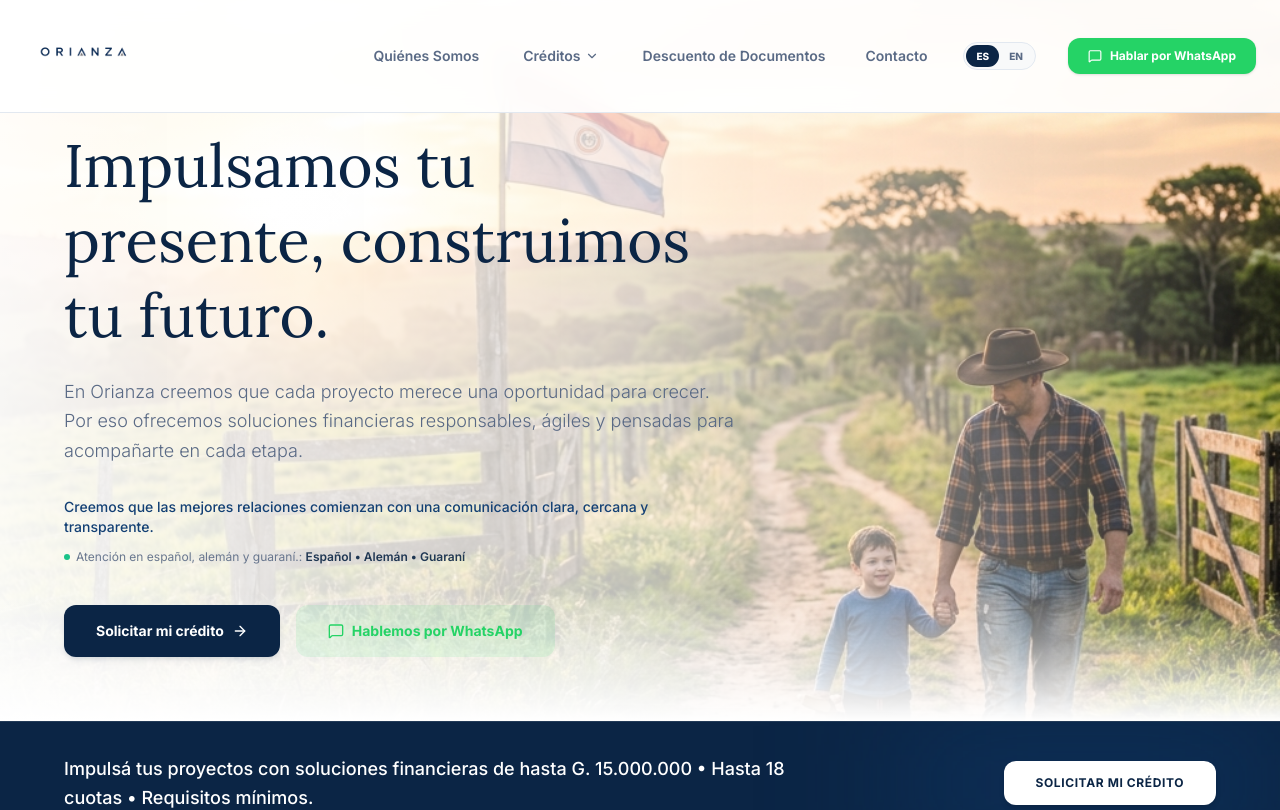
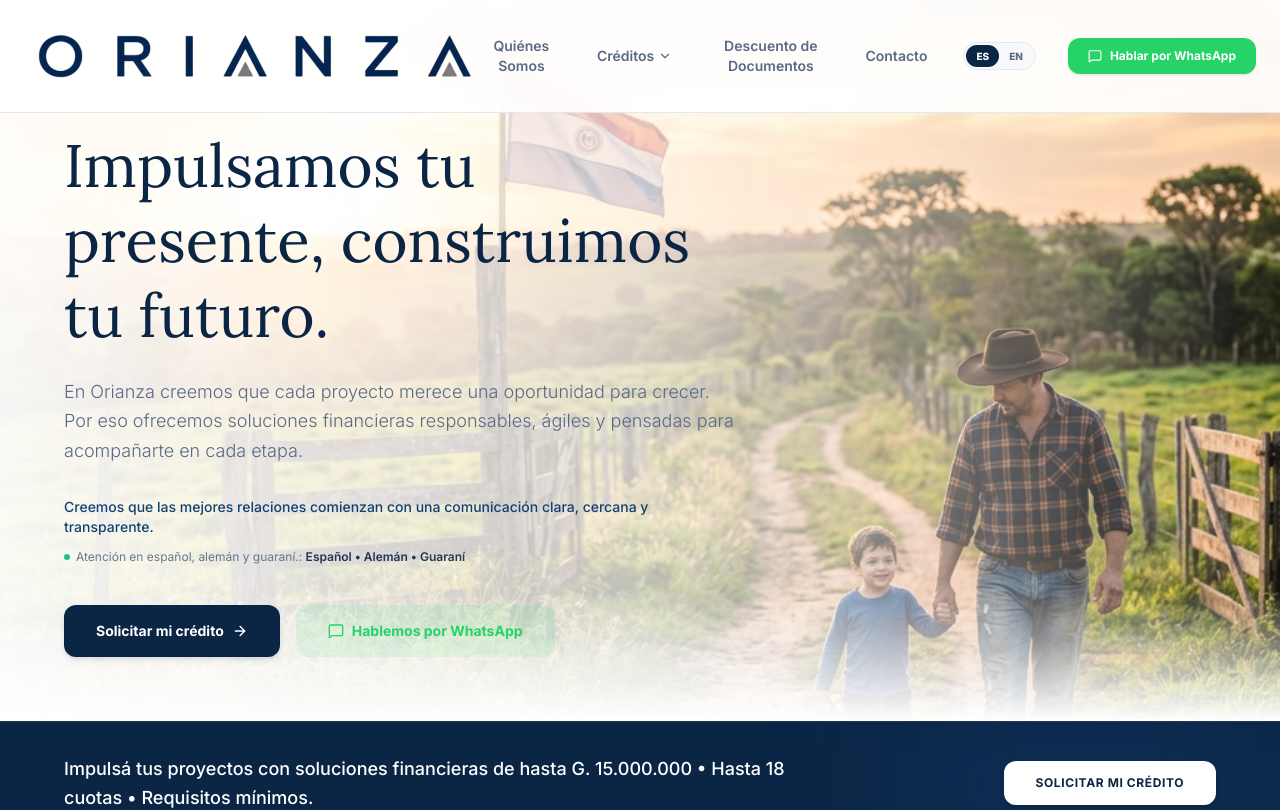
Before and after one commit to Guillermozar/Financiera-Cami-R, a React (Vite) app: page / in a window 1280 px wide. Shown: the top 810 px of the page. Built offline with nearby package versions, Linux system fonts and the light colour scheme.

Commit message:
Optimizar tamaño del logo y recortar margenes transparentes de la imagen

```diff
--- a/src/components/Logo.jsx
+++ b/src/components/Logo.jsx
@@ -39,12 +39,12 @@ export default function Logo({ className = '', size = 'md', lightTheme = false,
     );
   }
 
-  // Sizing mapping for the image height (increased to make the vertical logo larger and more readable)
+  // Sizing mapping for the image height (optimized for the horizontal logo)
   const heightClass = {
-    sm: 'h-[62px] md:h-[72px] w-auto object-contain', // Larger for the Navbar to make it highly legible
-    md: 'h-24 md:h-28 w-auto object-contain', // Larger for the Footer
-    lg: 'h-52 md:h-64 w-auto object-contain',
-  }[size] || 'h-24 w-auto object-contain';
+    sm: 'h-8 md:h-10 max-w-[65vw] md:max-w-none w-auto object-contain',
+    md: 'h-10 sm:h-12 md:h-14 lg:h-16 max-w-[65vw] md:max-w-none w-auto object-contain', // Ideal for Navbar and Footer
+    lg: 'h-20 md:h-28 max-w-[65vw] md:max-w-none w-auto object-contain',
+  }[size] || 'h-10 max-w-[65vw] w-auto object-contain';
 
   return (
     <div className={`flex items-center ${className}`}>
```
Also changed, not shown: src/assets/logo_main.png.
